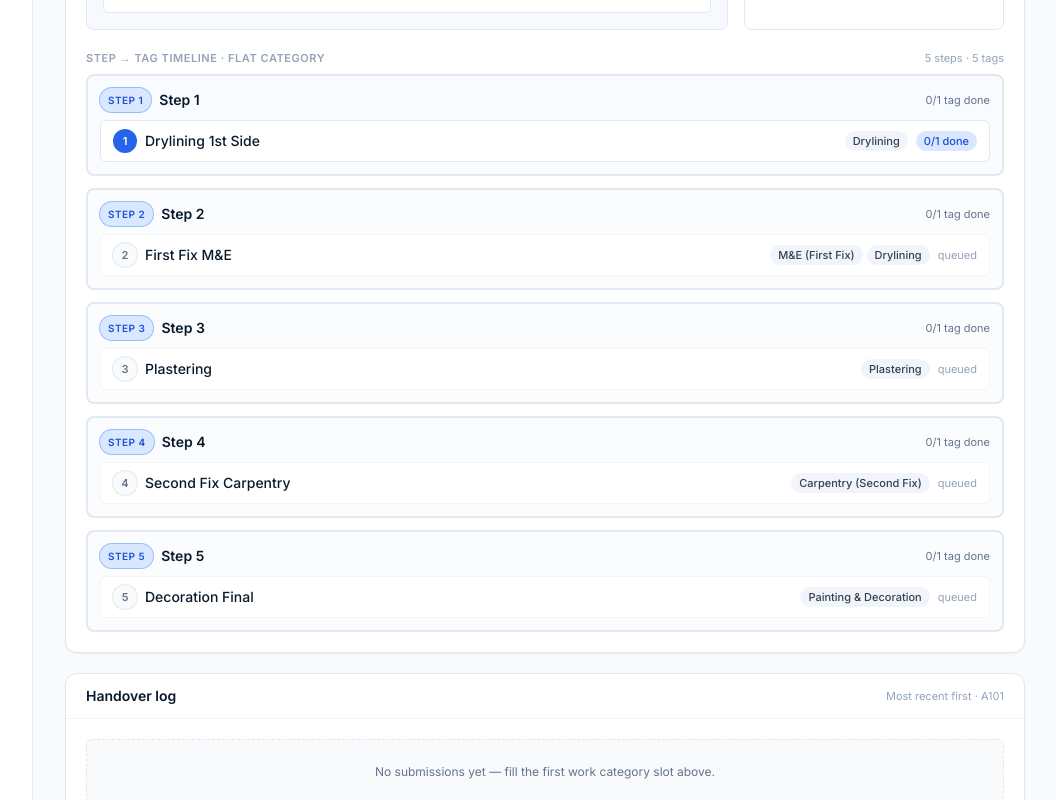
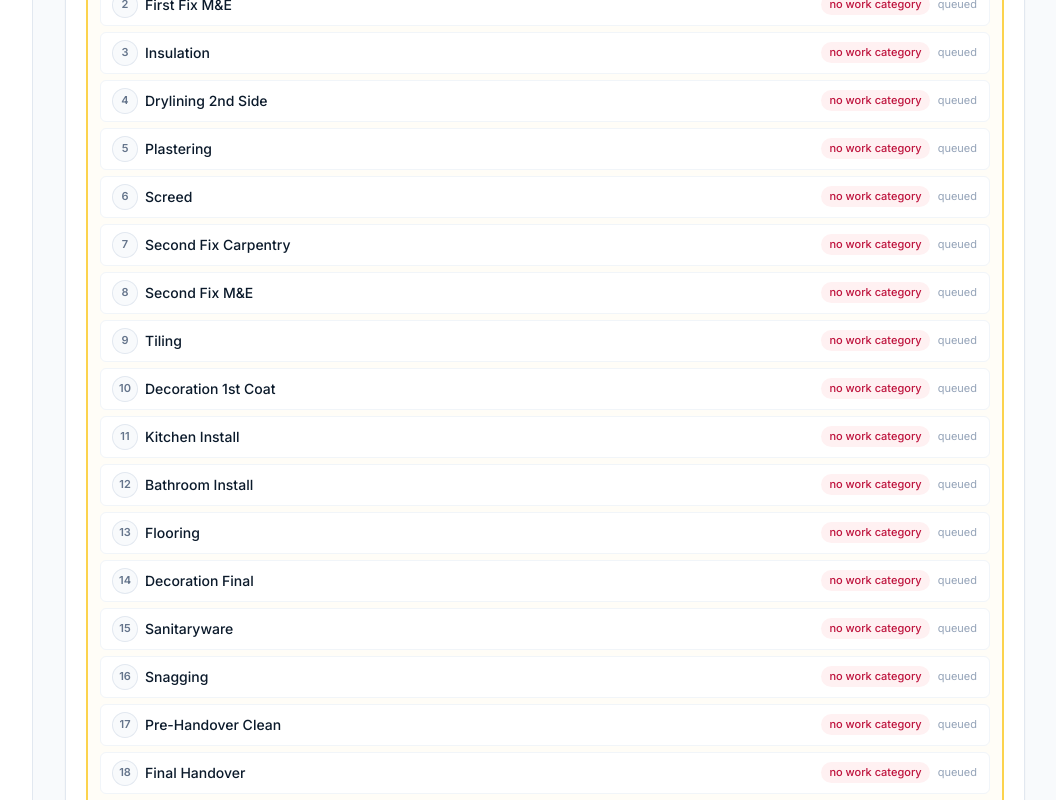
Before and after one commit to sagarws/handover_demo, a React (Vite) app: page / in a window 1280 px wide. Shown: the part 680-1480 px from the top of the page, without its empty margins (223-1279 px from the left). Built offline with nearby package versions, Linux system fonts and the light colour scheme.

Commit message:
refactor: update data schema to initialize categories with empty steps and update trade/stage definitions

```diff
--- a/src/components/Configuration.jsx
+++ b/src/components/Configuration.jsx
@@ -444,8 +444,6 @@ function StepBundleBuilder({ category }) {
   const stageById = (id) => category.stages.find((s) => s.id === id);
 
   const steps = category.steps ?? [];
-  const claimed = new Set(steps.flatMap((st) => st.stageIds));
-  const orphanStages = category.stages.filter((s) => !claimed.has(s.id));
 
   const clearDrag = () => {
     setDrag(null);
@@ -1001,31 +999,11 @@ function StepBundleBuilder({ category }) {
       }
     >
       <div className="space-y-4">
-        {steps.length === 0 && orphanStages.length === 0 ? (
+        {steps.length === 0 ? (
           <EmptyHint>No steps yet — add one below.</EmptyHint>
         ) : null}
 
         {steps.map(renderStep)}
-
-        {orphanStages.length > 0 && (
-          <div className="rounded-xl border-2 border-dashed border-amber-300 bg-amber-50/40 p-4">
-            <div className="mb-2 flex items-center gap-2">
-              <span className="inline-flex h-7 w-7 items-center justify-center rounded-full bg-amber-500 text-[11px] font-semibold text-white">
-                ?
-              </span>
-              <span className="text-sm font-semibold text-amber-800">
-                Unassigned tags
-              </span>
-              <span className="text-[11px] text-amber-700/70">
-                add them to a step from the modal, or drag handles when
-                available
-              </span>
-            </div>
-            <div className="space-y-2">
-              {orphanStages.map((s, j) => renderTagCard(s, j, null))}
-            </div>
-          </div>
-        )}
 
         <Button variant="secondary" onClick={() => setShowAddStep(true)}>
           + Add step
--- a/src/data.js
+++ b/src/data.js
@@ -43,8 +43,8 @@ const stage = (name) => ({ id: uid("stg"), name });
 
 // Build a category with its own trades/stages and a stage→trade mapping
 // expressed as { stageIdx: [tradeIdx, …] } so the seed is readable.
-// Each stage is grouped under its own "Step N" by default — users can later
-// merge/split steps and assign tags between them in Configuration.
+// Steps start empty so the user explicitly authors them in Configuration —
+// every tag is "unassigned" until they group them.
 const buildCategory = (name, tradeNames, stageNames, mapping = {}) => {
   const trades = tradeNames.map(trade);
   const stages = stageNames.map(stage);
@@ -55,50 +55,52 @@ const buildCategory = (name, tradeNames, stageNames, mapping = {}) => {
       .filter(Boolean);
     stageTradeMap[s.id] = tids;
   });
-  const steps = stages.map((s, i) => ({
-    id: uid("stp"),
-    name: `Step ${i + 1}`,
-    stageIds: [s.id],
-  }));
-  return { id: uid("cat"), name, trades, stages, stageTradeMap, steps };
+  return { id: uid("cat"), name, trades, stages, stageTradeMap, steps: [] };
 };
 
 export const initialCategories = [
   buildCategory(
     "Flat",
     [
+      "Plumbing",
+      "Electrical",
       "Drylining",
-      "M&E (First Fix)",
       "Plastering",
-      "Carpentry (Second Fix)",
-      "Painting & Decoration",
+      "Ventilation",
+      "Carpentry",
+      "Tiling",
+      "Painting",
     ],
     [
       "Drylining 1st Side",
       "First Fix M&E",
+      "Insulation",
+      "Drylining 2nd Side",
       "Plastering",
+      "Screed",
       "Second Fix Carpentry",
+      "Second Fix M&E",
+      "Tiling",
+      "Decoration 1st Coat",
+      "Kitchen Install",
+      "Bathroom Install",
+      "Flooring",
       "Decoration Final",
+      "Sanitaryware",
+      "Snagging",
+      "Pre-Handover Clean",
+      "Final Handover",
     ],
-    {
-      0: [0],
-      1: [1, 0], // multi-trade example: M&E + Drylining together
-      2: [2],
-      3: [3],
-      4: [4],
-    },
   ),
   buildCategory(
     "Corridor",
-    ["Drylining", "M&E", "Plastering", "Painting"],
+    ["Drylining", "Electrical", "Plastering", "Painting"],
     ["Drylining", "First Fix M&E", "Plastering", "Decoration"],
-    { 0: [0], 1: [1], 2: [2], 3: [3] },
   ),
   buildCategory(
     "Staircase",
     ["Drylining", "Plastering", "Painting"],
     ["Drylining", "Plastering", "Decoration"],
-    { 0: [0], 1: [1], 2: [2] },
   ),
 ];
 
@@ -125,8 +127,8 @@ export const initialContractors = [
     name: "Priya Shah",
     company: "Bright Spark Electric",
     tradeIds: [
-      tradeId("Flat", "M&E (First Fix)"),
-      tradeId("Corridor", "M&E"),
+      tradeId("Flat", "Electrical"),
+      tradeId("Corridor", "Electrical"),
     ].filter(Boolean),
   },
   {
@@ -143,14 +145,14 @@ export const initialContractors = [
     id: uid("ctr"),
     name: "Sam Chen",
     company: "Chen Carpentry",
-    tradeIds: [tradeId("Flat", "Carpentry (Second Fix)")].filter(Boolean),
+    tradeIds: [tradeId("Flat", "Carpentry")].filter(Boolean),
   },
   {
     id: uid("ctr"),
     name: "Ola Adeyemi",
     company: "Adeyemi Paints",
     tradeIds: [
-      tradeId("Flat", "Painting & Decoration"),
+      tradeId("Flat", "Painting"),
       tradeId("Corridor", "Painting"),
       tradeId("Staircase", "Painting"),
     ].filter(Boolean),
```
